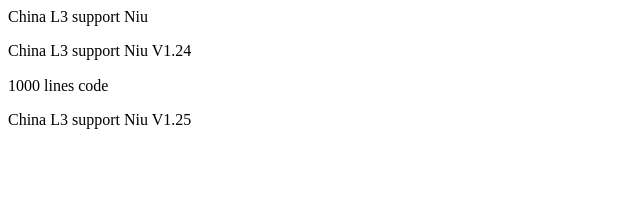
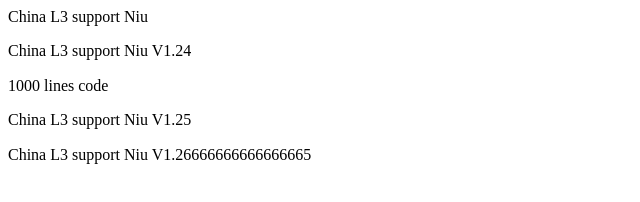
Before and after one commit to BrianGuo987/thecode, a plain HTML site: page index.html in a window 1280 px wide. Shown: the whole page, without its empty margins (0-640 px from the left). Drawn offline with Linux system fonts and the light colour scheme.

Commit message:
Update index.html

```diff
--- a/index.html
+++ b/index.html
@@ -15,5 +15,6 @@
 <p>China L3 support Niu V1.24</p>
 <p>1000 lines code</p>
 <p>China L3 support Niu V1.25</p>
+<p>China L3 support Niu V1.26666666666666665</p>
 </body>
 </html>
```
